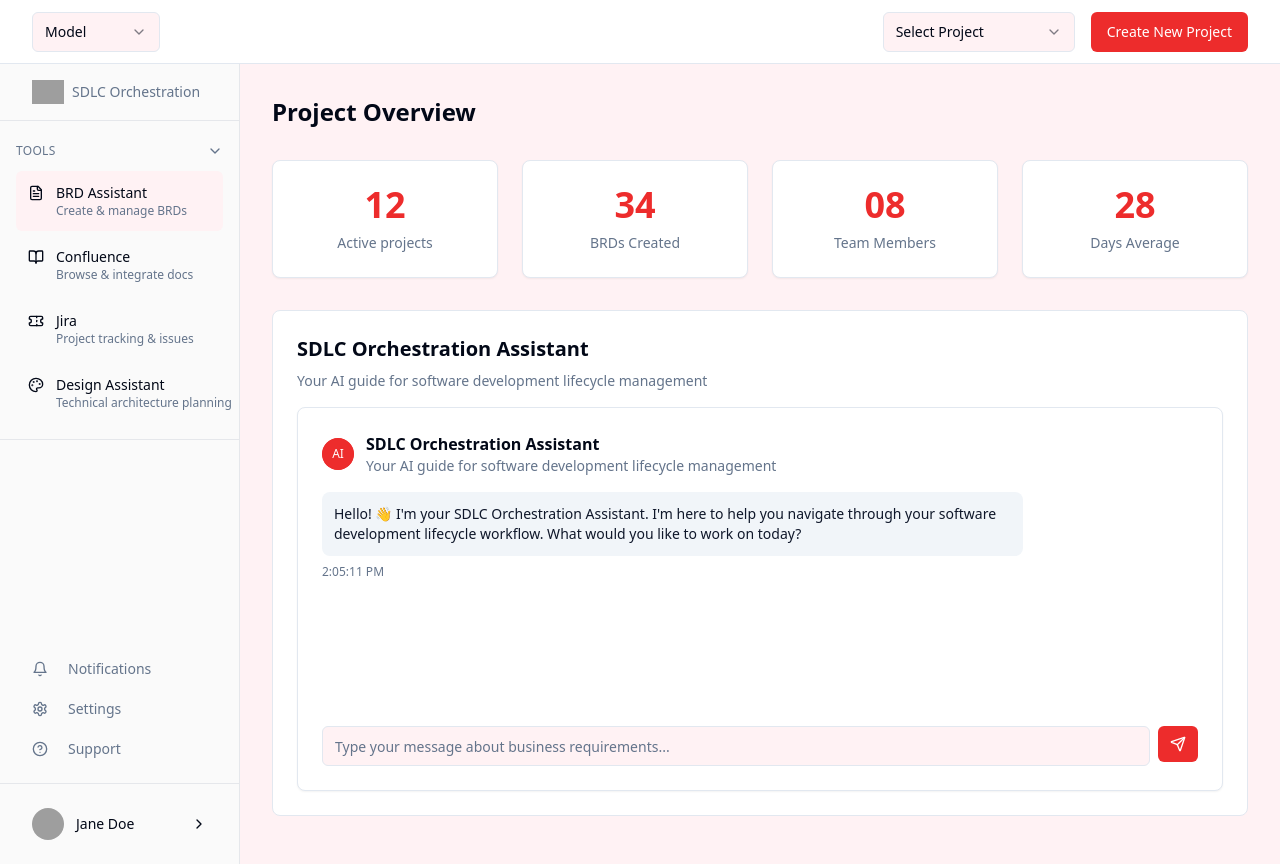
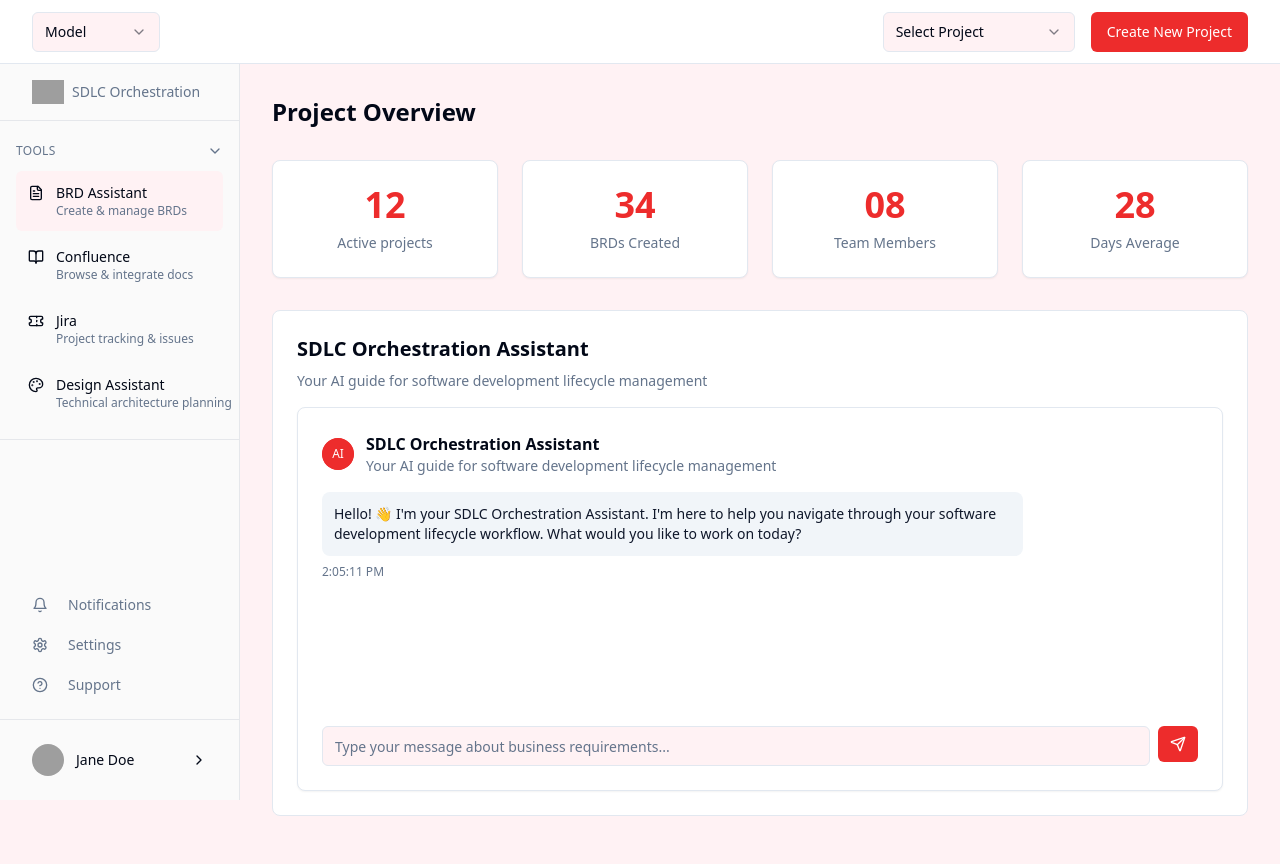
Before and after one commit to Frontend-lovable/deluxe-orchestration, a React (Vite) app: page / in a window 1280 px wide. Built offline with nearby package versions, Linux system fonts and the light colour scheme; grey boxes are pictures that could not be loaded; the HTML template or start-up script is replaced by a standard one.

Commit message:
Fix: Make sidebar and header fixed

```diff
--- a/src/components/layout/MainLayout.tsx
+++ b/src/components/layout/MainLayout.tsx
@@ -13,6 +13,7 @@ export const MainLayout = ({ children, onNavigate, showBackButton, onBack }: Mai
 
   return (
     <div className="flex h-screen bg-background">
+      <div className="fixed left-0 top-16 bottom-0 z-40">
         <Sidebar
           onNavigate={onNavigate}
           showBackButton={showBackButton}
@@ -20,7 +21,8 @@ export const MainLayout = ({ children, onNavigate, showBackButton, onBack }: Mai
           collapsed={sidebarCollapsed}
           onToggleCollapse={() => setSidebarCollapsed(!sidebarCollapsed)}
         />
-      <div className="flex-1 overflow-auto">
+      </div>
+      <div className={`flex-1 overflow-auto ${sidebarCollapsed ? 'ml-16' : 'ml-60'} transition-all duration-300`}>
         {children}
       </div>
     </div>
--- a/src/components/layout/Sidebar.tsx
+++ b/src/components/layout/Sidebar.tsx
@@ -60,7 +60,7 @@ interface SidebarProps {
 
 export const Sidebar = ({ onNavigate, showBackButton, onBack, collapsed, onToggleCollapse }: SidebarProps) => {
   return (
-    <div className={`${collapsed ? 'w-16' : 'w-60'} h-screen bg-sidebar-bg border-r border-sidebar-border flex flex-col transition-all duration-300`}>
+    <div className={`${collapsed ? 'w-16' : 'w-60'} h-full bg-sidebar-bg border-r border-sidebar-border flex flex-col transition-all duration-300`}>
       {/* Header */}
       <div className="px-8 py-4 border-b border-sidebar-border">
         <div className="flex items-center gap-2">
--- a/src/pages/Index.tsx
+++ b/src/pages/Index.tsx
@@ -21,7 +21,10 @@ const Index = () => {
 
   return (
     <div className="min-h-screen bg-background">
+      <div className="fixed top-0 left-0 right-0 z-50">
         <TopHeader />
+      </div>
+      <div className="pt-16">
         <MainLayout
           onNavigate={handleNavigate}
           showBackButton={currentView === "brd"}
@@ -30,6 +33,7 @@ const Index = () => {
           {currentView === "overview" ? <ProjectOverview /> : <BRDDashboard />}
         </MainLayout>
       </div>
+    </div>
   );
 };
 
```
Lines whose indentation alone changed are shown as unchanged.
